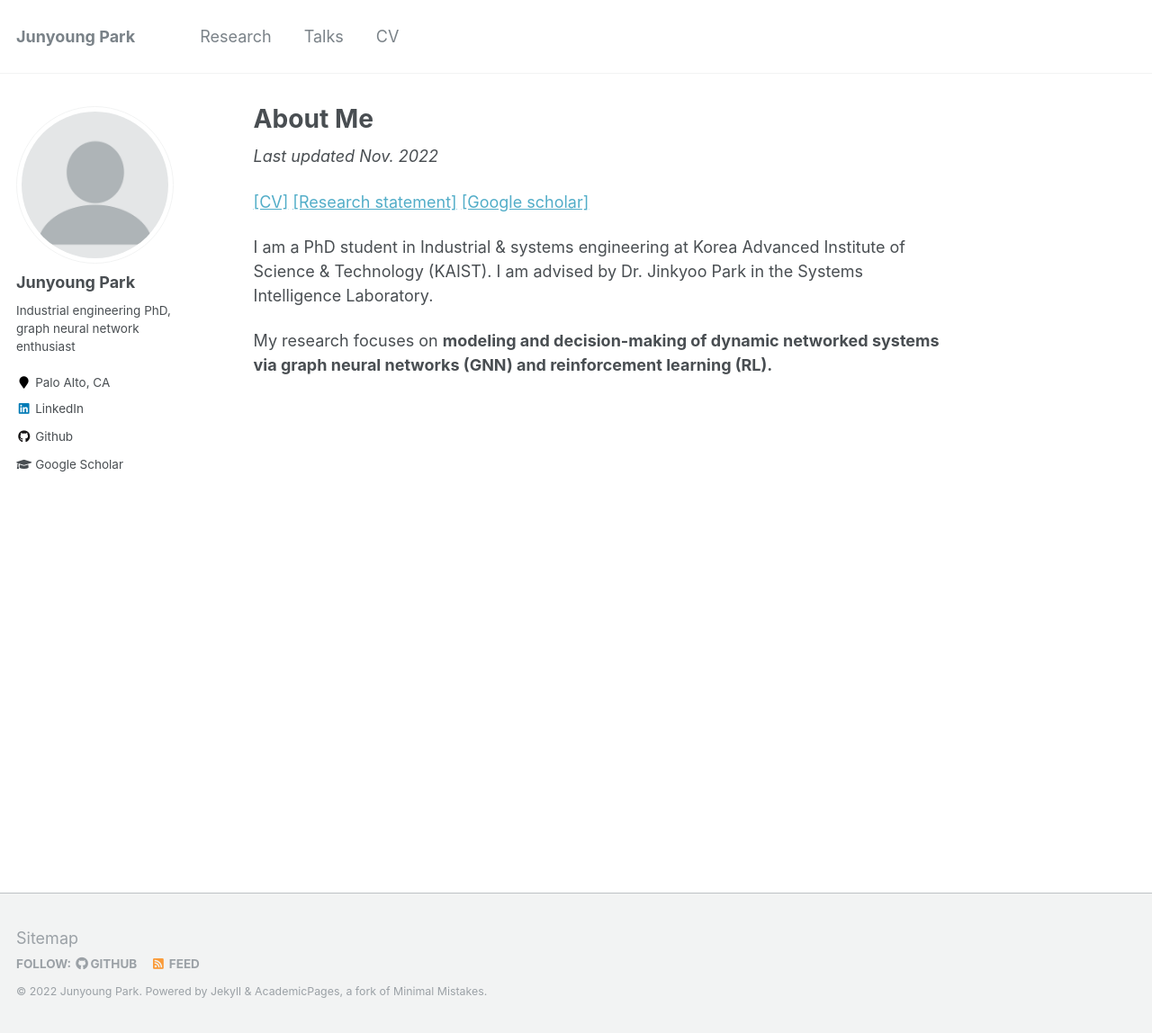
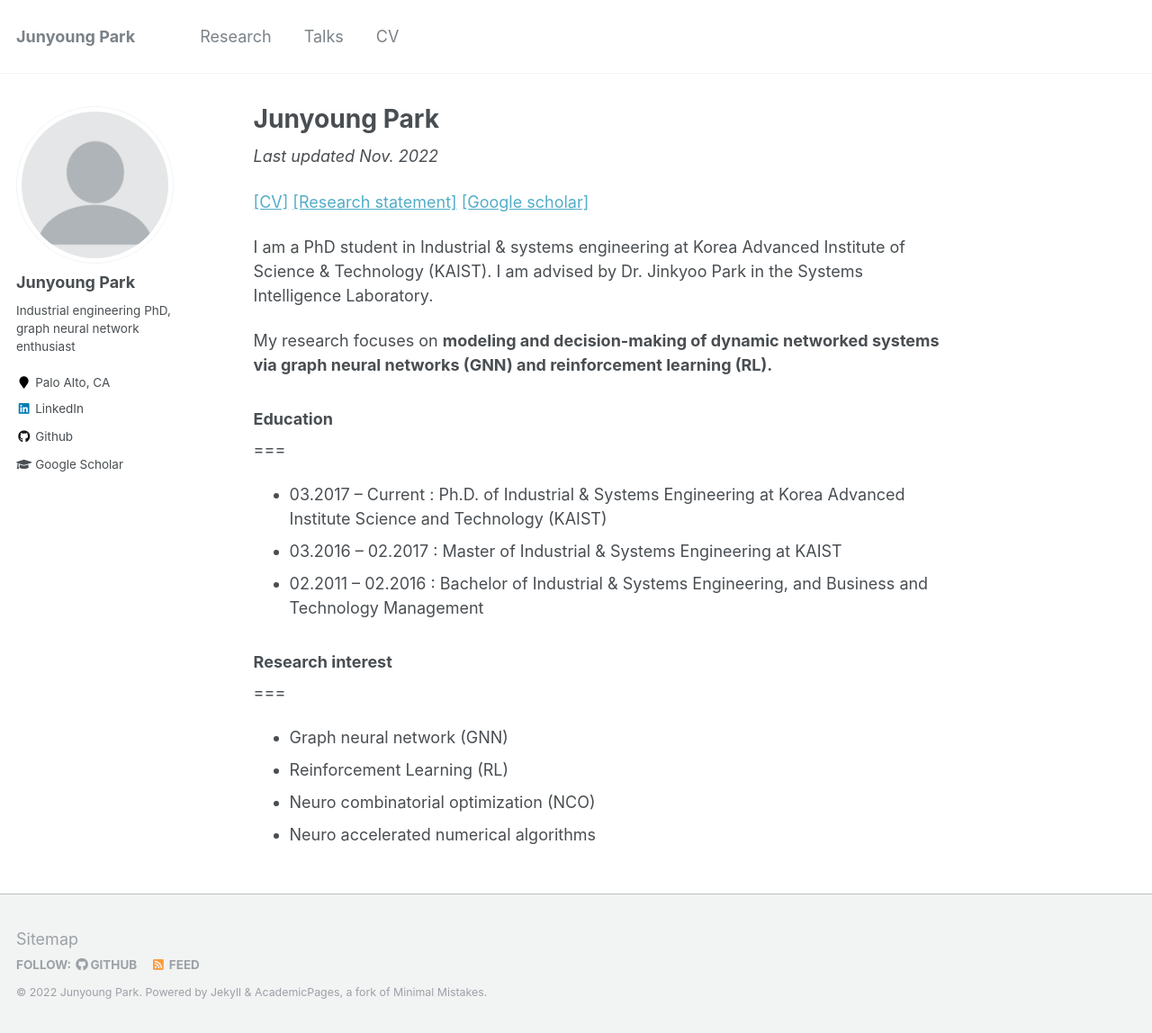
Before and after one commit to Junyoungpark/_junyoungpark.github.io, a Jekyll site: the page built from _pages/about.md, in a window 1280 px wide and 1148 px high. Shown: the whole window at 90% size. Built offline with Jekyll 4.4.1, drawn with Linux system fonts in a browser that asks for light colours.

Commit message:
formatting research

```diff
--- a/_pages/about.md
+++ b/_pages/about.md
@@ -1,6 +1,6 @@
 ---
 permalink: /
-title: "About Me"
+title: "Junyoung Park"
 excerpt: "About me"
 author_profile: true
 redirect_from:
@@ -21,3 +21,16 @@ I am advised by Dr. Jinkyoo Park in the Systems Intelligence Laboratory.
 
 My research focuses on __modeling and decision-making of dynamic networked systems via
 graph neural networks (GNN) and reinforcement learning (RL).__
+
+### Education
+===
+- 03.2017 -- Current : Ph.D. of Industrial & Systems Engineering at Korea Advanced Institute Science and Technology (KAIST)
+- 03.2016 -- 02.2017 : Master of Industrial & Systems Engineering at KAIST
+- 02.2011 -- 02.2016 : Bachelor of Industrial & Systems Engineering, and Business and Technology Management
+
+### Research interest
+===
+- Graph neural network (GNN)
+- Reinforcement Learning (RL)
+- Neuro combinatorial optimization (NCO)
+- Neuro accelerated numerical algorithms
```
Also changed, not shown: _pages/research.md (+38 -5 lines).
